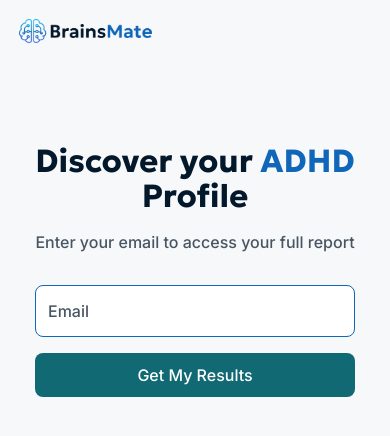
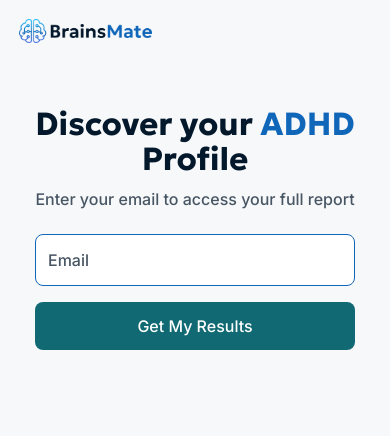
Before and after one commit to ilo667/adhdtest, a Next.js app in the folder frontend/: page /register in a window 390 px wide. Shown: the top 436 px of the page. Built offline with nearby package versions, Linux system fonts and the light colour scheme.

Commit message:
Auth pages: mobile spacing, button padding, AuthCard padding tweaks

```diff
--- a/frontend/app/login/page.tsx
+++ b/frontend/app/login/page.tsx
@@ -63,7 +63,7 @@ export default function LoginPage() {
         <button
           type="submit"
           disabled={loading}
-          className="w-full bg-[#116a73] hover:bg-[#0d5a61] disabled:opacity-50 text-white font-medium text-[16px] leading-[16px] py-[14px] px-[32px] rounded-[8px] transition-colors mt-1 cursor-pointer"
+          className="w-full bg-[#116a73] hover:bg-[#0d5a61] disabled:opacity-50 text-white font-medium text-[16px] leading-[16px] py-[16px] sm:py-[14px] px-[32px] rounded-[8px] transition-colors mt-1 cursor-pointer"
         >
           {loading ? "Signing in…" : "Sign In"}
         </button>
--- a/frontend/app/register/page.tsx
+++ b/frontend/app/register/page.tsx
@@ -43,10 +43,10 @@ export default function RegisterPage() {
 
   return (
     <AuthCard>
-      <h1 className="[font-family:var(--font-geologica)] font-bold text-[32px] leading-[1.1] text-[#04182c] text-center mb-[16px] sm:text-[48px] sm:leading-[1.2]">
+      <h1 className="[font-family:var(--font-geologica)] font-bold text-[32px] leading-[1.1] text-[#04182c] text-center mb-[10px] sm:mb-[16px] sm:text-[48px] sm:leading-[1.2]">
         Discover your <span className="text-[#1066b9]">ADHD</span> Profile
       </h1>
-      <p className="font-medium text-[16px] leading-[1.4] text-[#485664] text-center mb-[32px] sm:text-[20px]">
+      <p className="font-medium text-[16px] leading-[1.4] text-[#485664] text-center mb-[24px] sm:mb-[32px] sm:text-[20px]">
         {step === "email"
           ? "Enter your email to access your full report"
           : "Enter your password to access your full report"}
@@ -67,7 +67,7 @@ export default function RegisterPage() {
           />
           <button
             type="submit"
-            className="w-full bg-[#116a73] hover:bg-[#0d5a61] text-white font-medium text-[16px] leading-[16px] py-[14px] px-[32px] rounded-[8px] transition-colors mt-[8px] cursor-pointer"
+            className="w-full bg-[#116a73] hover:bg-[#0d5a61] text-white font-medium text-[16px] leading-[16px] py-[16px] sm:py-[14px] px-[32px] rounded-[8px] transition-colors mt-[8px] cursor-pointer"
           >
             Get My Results
           </button>
@@ -98,7 +98,7 @@ export default function RegisterPage() {
           <button
             type="submit"
             disabled={loading}
-            className="w-full bg-[#116a73] hover:bg-[#0d5a61] disabled:opacity-50 text-white font-medium text-[16px] leading-[16px] py-[14px] px-[32px] rounded-[8px] transition-colors mt-[8px] cursor-pointer"
+            className="w-full bg-[#116a73] hover:bg-[#0d5a61] disabled:opacity-50 text-white font-medium text-[16px] leading-[16px] py-[16px] sm:py-[14px] px-[32px] rounded-[8px] transition-colors mt-[8px] cursor-pointer"
           >
             {loading ? "Creating account…" : "Get My Results"}
           </button>
--- a/frontend/components/AuthCard.tsx
+++ b/frontend/components/AuthCard.tsx
@@ -3,7 +3,7 @@ import { type ReactNode } from "react";
 export function AuthCard({ children }: { children: ReactNode }) {
   return (
     <main className="flex-1 flex justify-center px-[19px]">
-      <div className="w-full max-w-[842px] px-[16px] sm:px-8 pt-[82px]">
+      <div className="w-full max-w-[842px] px-[16px] sm:px-8 pt-[45px] sm:pt-[82px]">
         {children}
       </div>
     </main>
```
